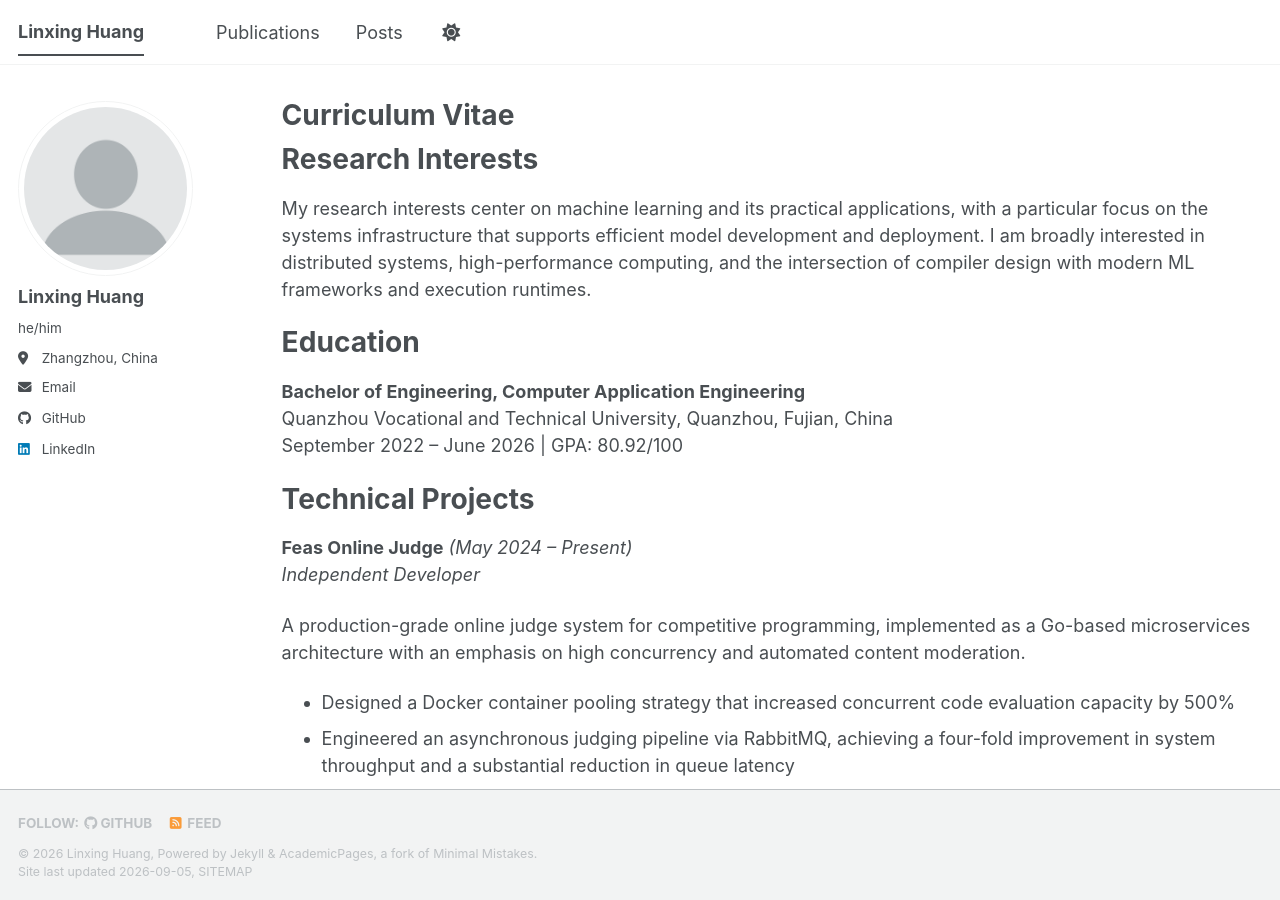
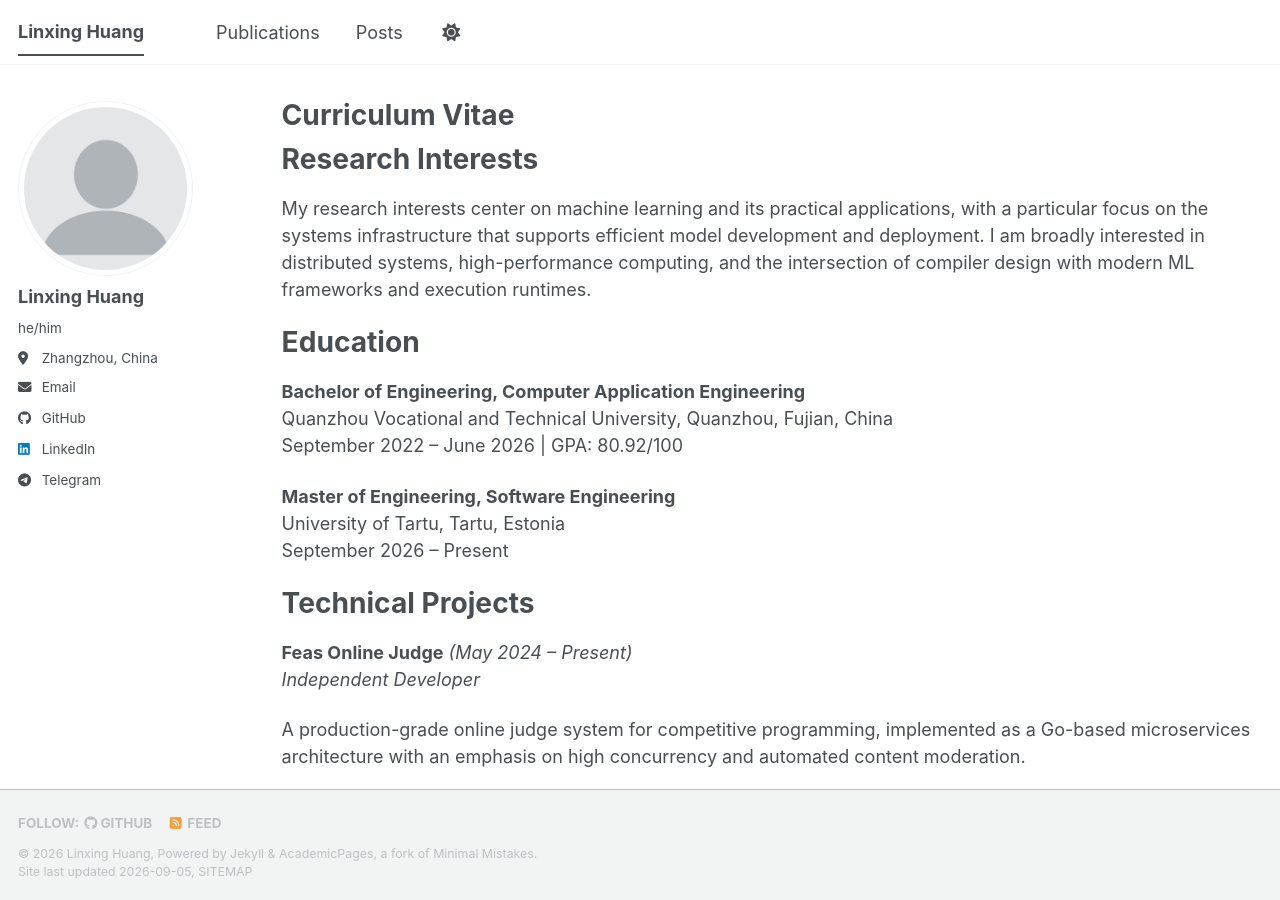
Before and after one commit to LanceHuang245/LanceHuang245.github.io, a Jekyll site: the page built from _pages/cv.md, in a window 1280 px wide and 900 px high. Built offline with Jekyll 4.4.1, drawn with Linux system fonts in a browser that asks for light colours; a style sheet for code colours, icons or effects is not loaded.

Commit message:
mod: update profile

```diff
--- a/_config.yml
+++ b/_config.yml
@@ -29,7 +29,7 @@ author:
   location         : "Zhangzhou, China"
   employer         :
   uri              : # URL
-  email            : "lancehuang245@outlook.com"
+  email            : "linxing@ut.ee"
 
   # Academic websites
   academia         : # URL
@@ -70,7 +70,7 @@ author:
   pinterest        : # Username
   soundcloud       : # Username
   steam            : # Username
-  telegram         : # Username
+  telegram         : "ClaretWheel1481"
   tumblr           : # Username
   twitter          : # Username for X / Twitter
   vine             : # Username
--- a/_pages/cv.md
+++ b/_pages/cv.md
@@ -18,6 +18,10 @@ Education
 **Bachelor of Engineering, Computer Application Engineering**
 Quanzhou Vocational and Technical University, Quanzhou, Fujian, China
 September 2022 – June 2026 | GPA: 80.92/100
+
+**Master of Engineering, Software Engineering**
+University of Tartu, Tartu, Estonia
+September 2026 – Present
 
 Technical Projects
 ======
```
